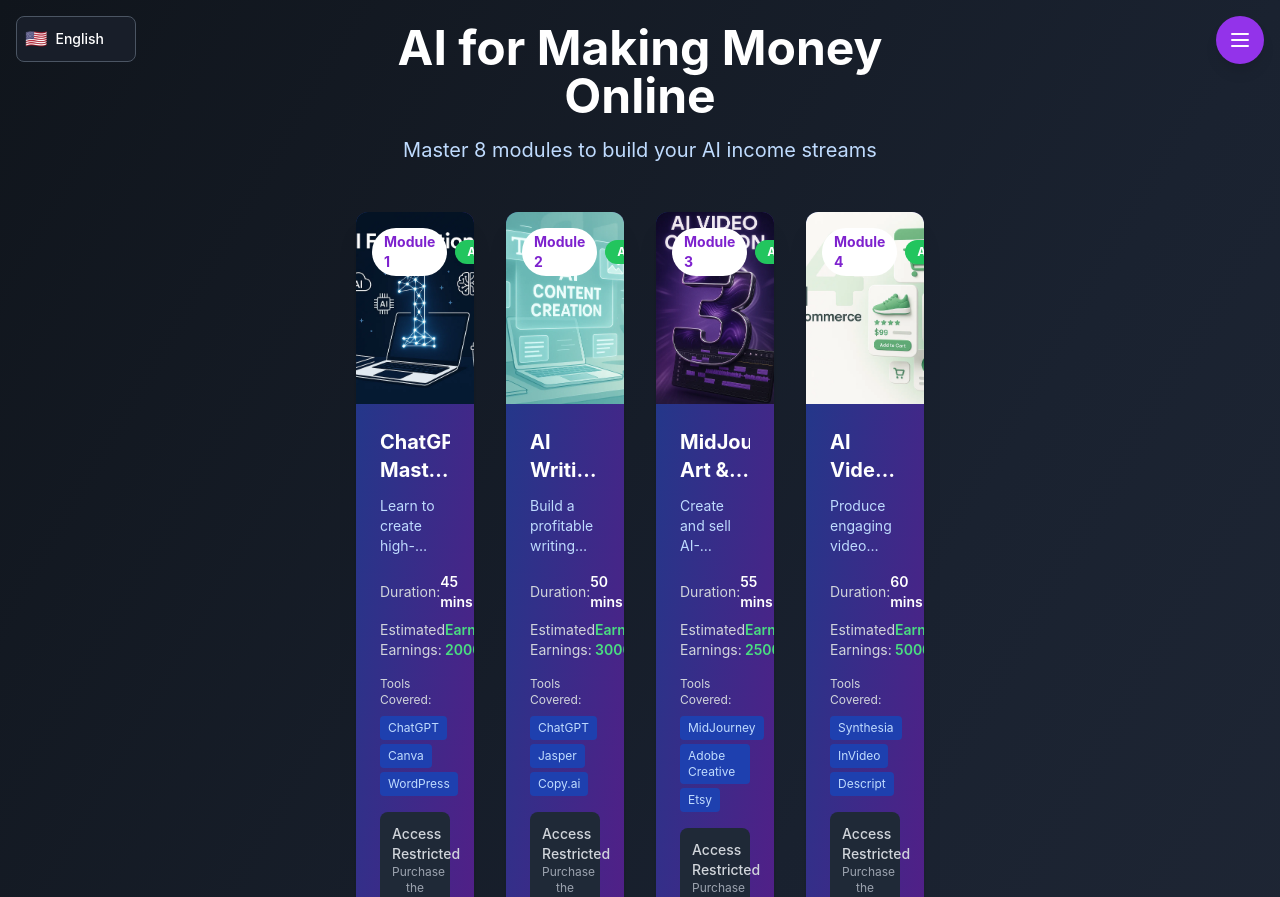
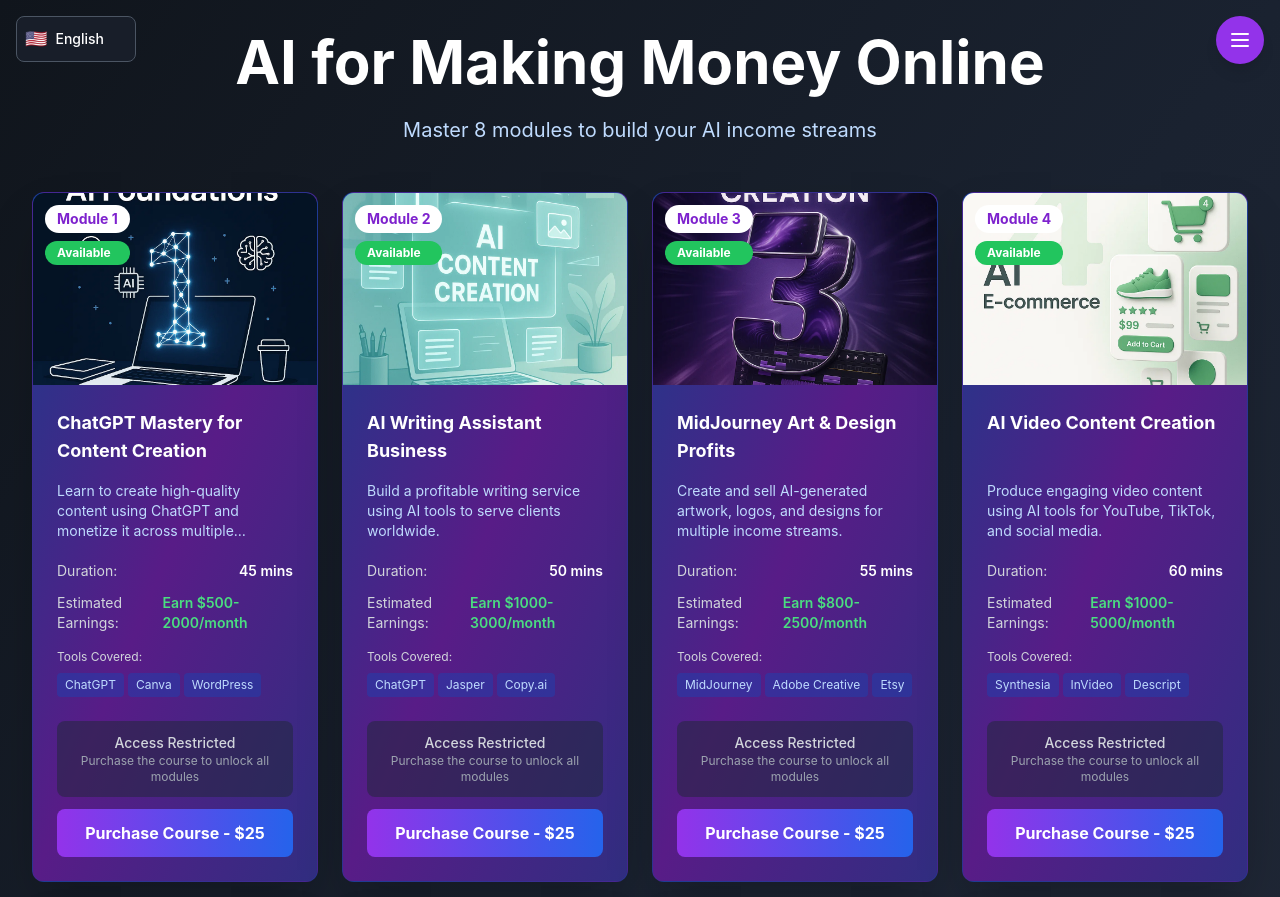
Before and after one commit to Collabnest-tech/CN-Project, a Next.js app: page /courses in a window 1280 px wide. Shown: the top 897 px of the page. Built offline with nearby package versions, Linux system fonts and the light colour scheme; no server answers.

Commit message:
urdu courses page

```diff
--- a/components/UrduTranslate.js
+++ b/components/UrduTranslate.js
@@ -317,6 +317,7 @@
     "Canva AI": "Canva AI",
     "Zapier": "Zapier",
     "Make": "Make",
+    "Back to Home": "ہوم واپس جائیں",
     "Multiple AI APIs": "متعدد AI APIs"
   }
 
--- a/pages/courses.js
+++ b/pages/courses.js
@@ -57,28 +57,27 @@
   }
 
   return (
-    <div className="min-h-screen bg-gradient-to-br from-[#10151c] via-[#1a2230] to-[#232a39] text-white px-4 sm:px-6 lg:px-8 py-6">
+    <div className="min-h-screen bg-gradient-to-br from-[#10151c] via-[#1a2230] to-[#232a39] text-white px-4 sm:px-6 lg:px-8 py-8">
       {/* Header */}
-      <div className="max-w-6xl mx-auto">
-        <div className="text-center mb-8 lg:mb-12">
-          <h1 className="text-3xl sm:text-4xl lg:text-5xl font-bold mb-4">
+      <div className="max-w-7xl mx-auto">
+        <div className="text-center mb-12">
+          <h1 className="text-4xl sm:text-5xl lg:text-6xl font-bold mb-6">
             {t("AI for Making Money Online")}
           </h1>
-          <p className="text-blue-200 text-lg lg:text-xl max-w-3xl mx-auto">
+          <p className="text-blue-200 text-xl max-w-3xl mx-auto">
             {t("Master 8 modules to build your AI income streams")}
           </p>
         </div>
 
         {/* Course Modules Grid */}
-        <div className="grid grid-cols-1 md:grid-cols-2 lg:grid-cols-3 xl:grid-cols-4 gap-6 lg:gap-8">
+        <div className="grid grid-cols-1 sm:grid-cols-2 lg:grid-cols-3 xl:grid-cols-4 gap-6 mb-12">
           {moduleData.map((module) => (
             <div
               key={module.id}
-              className="bg-gradient-to-br from-blue-900 to-purple-900 rounded-xl overflow-hidden shadow-xl"
+              className="bg-gradient-to-br from-blue-900 via-purple-900 to-indigo-900 rounded-xl overflow-hidden shadow-2xl border border-blue-800/30 hover:shadow-blue-500/10 transition-all duration-300"
             >
-              {/* Module Header */}
-              <div className="relative">
-                <div className="relative w-full h-48">
+              {/* Module Image/Thumbnail */}
+              <div className="relative h-48 bg-gradient-to-br from-blue-600 to-purple-600">
                 <Image
                   src={module.thumbnail}
                   alt={t(module.title)}
@@ -86,16 +85,11 @@
                   className="object-cover"
                   onError={(e) => {
                     e.target.style.display = 'none'
-                      e.target.nextSibling.style.display = 'flex'
                   }}
                 />
-                  <div className="absolute inset-0 bg-gradient-to-br from-blue-600 to-purple-600 items-center justify-center text-4xl hidden">
-                    {module.id === 1 ? '🤖' : module.id === 2 ? '✍️' : module.id === 3 ? '🎬' : module.id === 4 ? '📹' : module.id === 5 ? '📺' : module.id === 6 ? '🛍️' : module.id === 7 ? '📱' : '🚀'}
-                  </div>
-                </div>
 
-                {/* Module Number & Status */}
-                <div className="absolute top-4 left-4 flex items-center gap-2">
+                {/* Module Number & Status Badge */}
+                <div className="absolute top-3 left-3 flex flex-col gap-2">
                   <span className="bg-white text-purple-700 px-3 py-1 rounded-full text-sm font-bold">
                     {t("Module")} {module.id}
                   </span>
@@ -104,14 +98,14 @@
                   </span>
                 </div>
 
-                {/* Play Button Overlay */}
+                {/* Play Button for Paid Users */}
                 {userPaid && (
-                  <div className="absolute inset-0 flex items-center justify-center">
+                  <div className="absolute inset-0 flex items-center justify-center bg-black bg-opacity-20">
                     <button
                       onClick={() => router.push(`/module/${module.id}`)}
-                      className="bg-white bg-opacity-20 hover:bg-opacity-30 rounded-full p-4 transition-all backdrop-blur-sm"
+                      className="bg-white bg-opacity-90 hover:bg-opacity-100 rounded-full p-4 transition-all shadow-lg"
                     >
-                      <svg className="w-12 h-12 text-white" fill="currentColor" viewBox="0 0 20 20">
+                      <svg className="w-8 h-8 text-purple-600" fill="currentColor" viewBox="0 0 20 20">
                         <path fillRule="evenodd" d="M10 18a8 8 0 100-16 8 8 0 000 16zM9.555 7.168A1 1 0 008 8v4a1 1 0 001.555.832l3-2a1 1 0 000-1.664l-3-2z" clipRule="evenodd" />
                       </svg>
                     </button>
@@ -120,60 +114,68 @@
               </div>
 
               {/* Module Content */}
-              <div className="p-6">
-                <h3 className="text-xl font-bold text-white mb-3 line-clamp-2">
+              <div className="p-6 space-y-4">
+                {/* Title */}
+                <h3 className="text-lg font-bold text-white line-clamp-2 min-h-[3.5rem]">
                   {t(module.title)}
                 </h3>
 
-                <p className="text-blue-200 text-sm mb-4 line-clamp-3">
+                {/* Description */}
+                <p className="text-blue-200 text-sm line-clamp-3 min-h-[4rem]">
                   {t(module.description)}
                 </p>
 
-                {/* Module Stats */}
-                <div className="space-y-2 mb-4">
-                  <div className="flex items-center justify-between text-sm">
-                    <span className="text-gray-300">{t("Duration")}:</span>
-                    <span className="text-white font-semibold">{t(module.duration)}</span>
+                {/* Stats */}
+                <div className="space-y-3">
+                  <div className="flex items-center justify-between">
+                    <span className="text-gray-300 text-sm">{t("Duration")}:</span>
+                    <span className="text-white font-semibold text-sm">{t(module.duration)}</span>
                   </div>
 
-                  <div className="flex items-center justify-between text-sm">
-                    <span className="text-gray-300">{t("Estimated Earnings")}:</span>
-                    <span className="text-green-400 font-semibold">{t(module.earnings)}</span>
+                  <div className="flex items-center justify-between">
+                    <span className="text-gray-300 text-sm">{t("Estimated Earnings")}:</span>
+                    <span className="text-green-400 font-semibold text-sm">{t(module.earnings)}</span>
                   </div>
                 </div>
 
                 {/* Tools */}
-                <div className="mb-4">
+                <div>
                   <p className="text-gray-300 text-xs mb-2">{t("Tools Covered")}:</p>
                   <div className="flex flex-wrap gap-1">
-                    {module.tools.map((tool, index) => (
+                    {module.tools.slice(0, 3).map((tool, index) => (
                       <span
                         key={index}
-                        className="bg-blue-800 text-blue-200 px-2 py-1 rounded text-xs"
+                        className="bg-blue-800/50 text-blue-200 px-2 py-1 rounded text-xs"
                       >
-                        {t(tool)}
+                        {tool}
                       </span>
                     ))}
+                    {module.tools.length > 3 && (
+                      <span className="bg-gray-700 text-gray-300 px-2 py-1 rounded text-xs">
+                        +{module.tools.length - 3}
+                      </span>
+                    )}
                   </div>
                 </div>
 
                 {/* Action Button */}
+                <div className="pt-2">
                   {userPaid ? (
                     <button
                       onClick={() => router.push(`/module/${module.id}`)}
-                    className="w-full bg-gradient-to-r from-green-600 to-blue-600 hover:from-green-700 hover:to-blue-700 text-white py-3 rounded-lg font-bold transition-all"
+                      className="w-full bg-gradient-to-r from-green-600 to-blue-600 hover:from-green-700 hover:to-blue-700 text-white py-3 rounded-lg font-bold transition-all duration-200"
                     >
                       {t("Start Learning")} →
                     </button>
                   ) : (
-                  <div className="text-center">
-                    <div className="bg-gray-800 rounded-lg p-3 mb-3">
+                    <div className="space-y-3">
+                      <div className="bg-gray-800/50 rounded-lg p-3 text-center">
                         <p className="text-gray-300 text-sm font-medium">{t("Access Restricted")}</p>
                         <p className="text-gray-400 text-xs">{t("Purchase the course to unlock all modules")}</p>
                       </div>
                       <button
                         onClick={() => router.push('/checkout')}
-                      className="w-full bg-gradient-to-r from-purple-600 to-blue-600 hover:from-purple-700 hover:to-blue-700 text-white py-3 rounded-lg font-bold transition-all"
+                        className="w-full bg-gradient-to-r from-purple-600 to-blue-600 hover:from-purple-700 hover:to-blue-700 text-white py-3 rounded-lg font-bold transition-all duration-200"
                       >
                         {t("Purchase Course")} - $25
                       </button>
@@ -181,13 +183,14 @@
                   )}
                 </div>
               </div>
+            </div>
           ))}
         </div>
 
         {/* Back to Home */}
-        <div className="text-center mt-12">
+        <div className="text-center">
           <Link href="/">
-            <a className="text-blue-400 hover:text-blue-300 font-semibold">
+            <a className="text-blue-400 hover:text-blue-300 font-semibold text-lg">
               ← {t("Back to Home")}
             </a>
           </Link>
```
Lines whose indentation alone changed are shown as unchanged.
